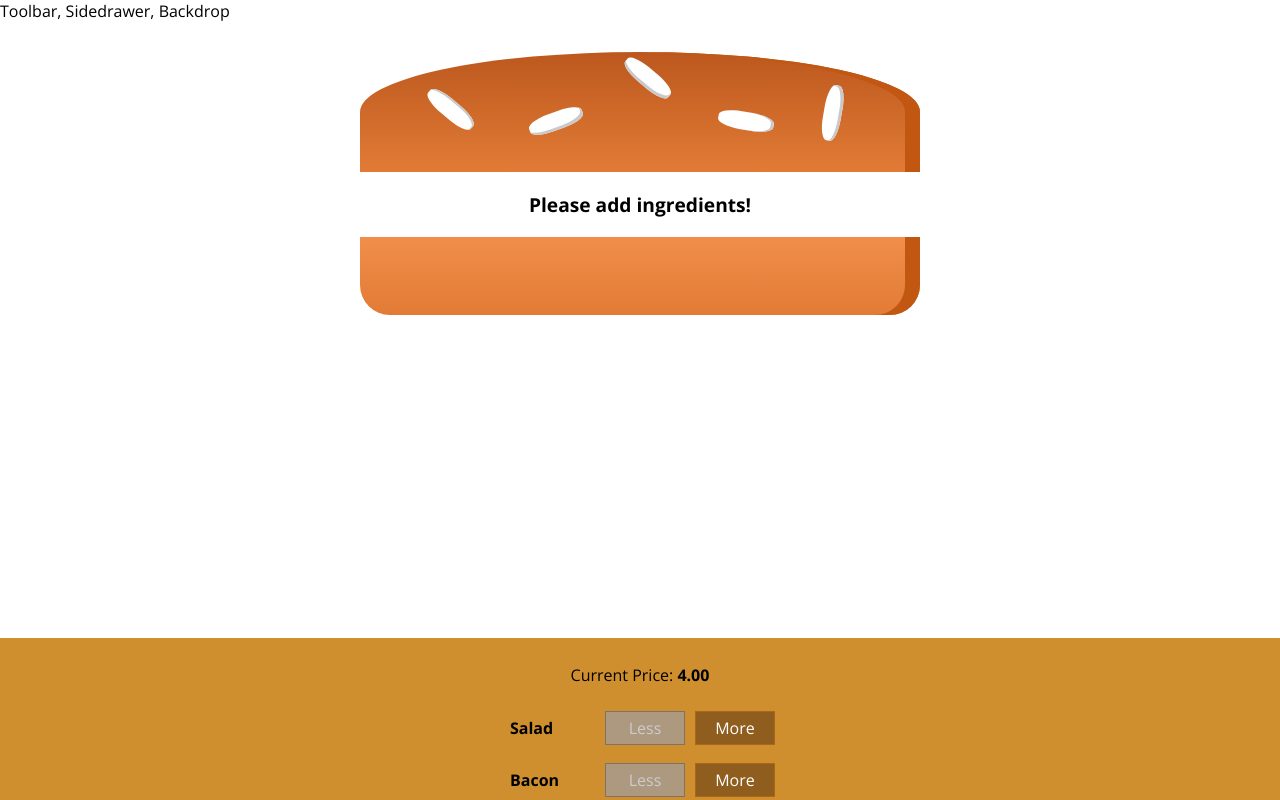
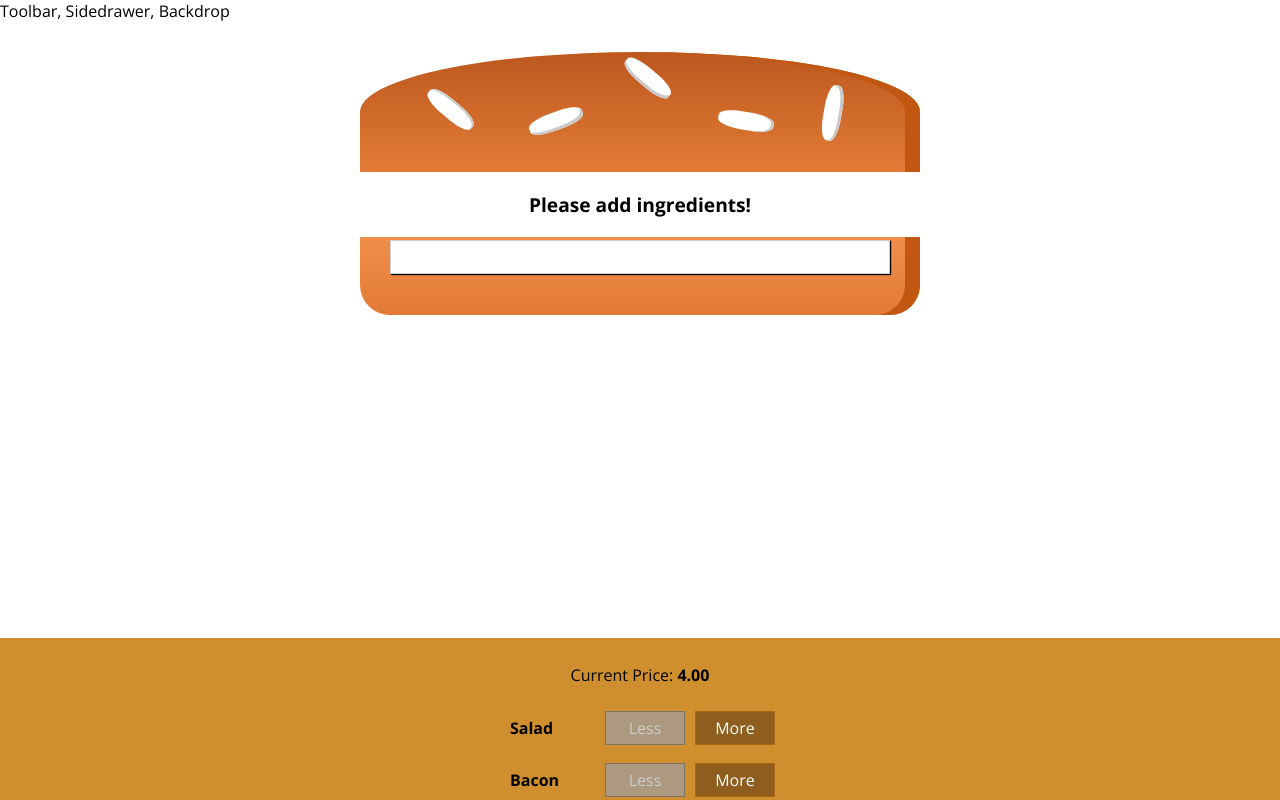
Before and after one commit to Thushar-Sreenivas/Burger-Builder, a React app: page / in a window 1280 px wide. Shown: the top 800 px of the page. Built offline with nearby package versions, Linux system fonts and the light colour scheme.

Commit message:
Creating the Order summary modal

```diff
--- /dev/null
+++ b/src/components/UI/Modal/Modal.css
@@ -0,0 +1,20 @@
+.Modal {
+    position: fixed;
+    z-index: 500;
+    background-color: white;
+    width: 70%;
+    border: 1px solid #ccc;
+    box-shadow: 1px 1px 1px black;
+    padding: 16px;
+    left: 15%;
+    top: 30%;
+    box-sizing: border-box;
+    transition: all 0.3s ease-out;
+}
+
+@media (min-width: 600px) {
+    .Modal {
+        width: 500px;
+        left: calc(50% - 250px);
+    }
+}
--- a/src/components/UI/Modal/Modal.js
+++ b/src/components/UI/Modal/Modal.js
@@ -0,0 +1,8 @@
+import React from 'react'
+import classes from './Modal.css'
+const modal = (props) => (
+    <div className={classes.Modal}>
+        {props.children}
+    </div>
+)
+export default modal
--- a/src/containers/BurgerBuilder/BurgerBuilder.js
+++ b/src/containers/BurgerBuilder/BurgerBuilder.js
@@ -2,6 +2,9 @@
 import Auxiliary from '../../hoc/Auxiliary'
 import Burger from '../../components/Burger/Burger'
 import BuildControls from '../../components/Burger/BuildControls/BuildControls'
+import Modal from '../../components/UI/Modal/Modal'
+
+
 const INGREDIENTS_PRICE = {
     salad: 0.5,
     cheese: 0.4,
@@ -68,7 +71,7 @@
         // {salad: true, meat: false } this is how disabledInfo is shown
         return(
             <Auxiliary>
-
+                <Modal/>
                 <Burger ingredients= {this.state.ingredients}/>
                 <BuildControls
                 price = {this.state.totalPrice}
```
